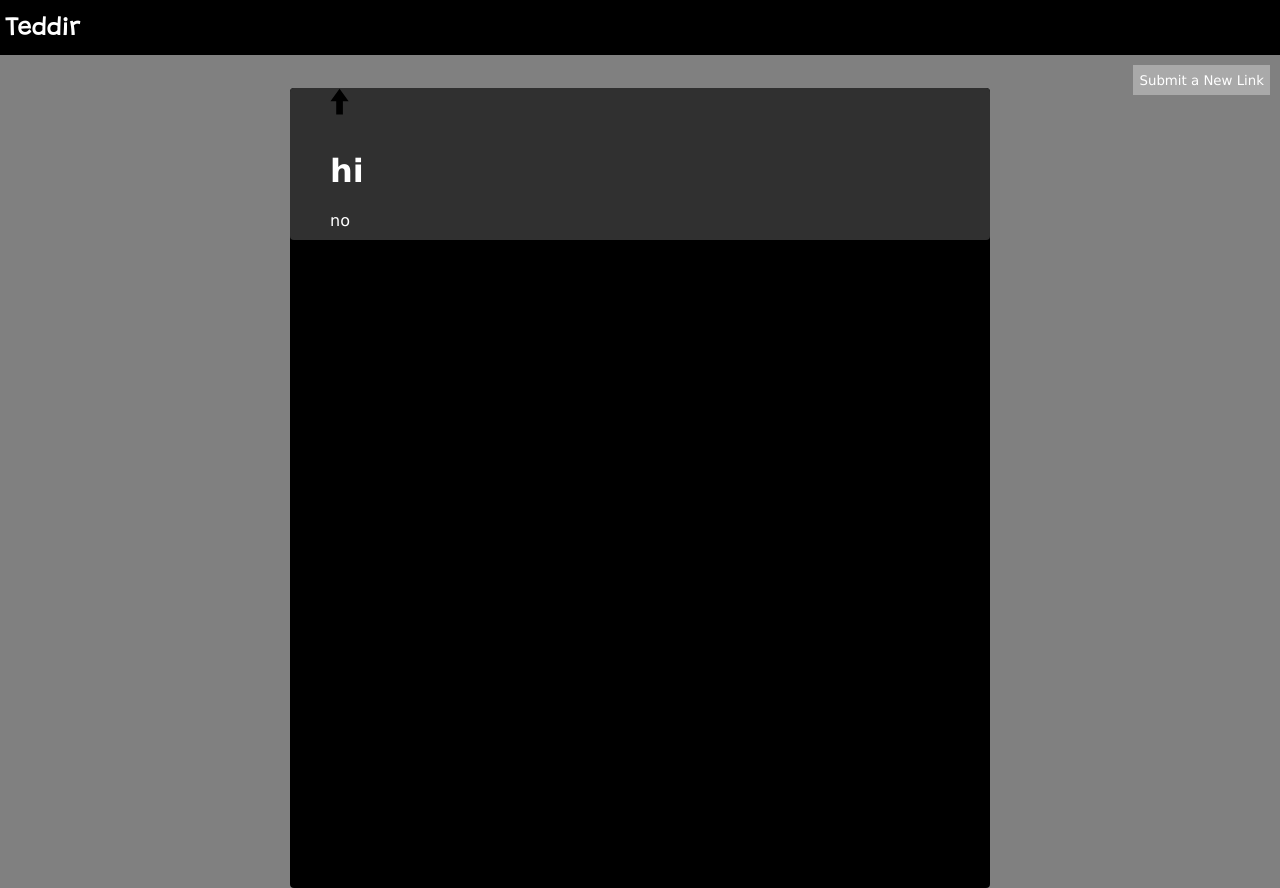
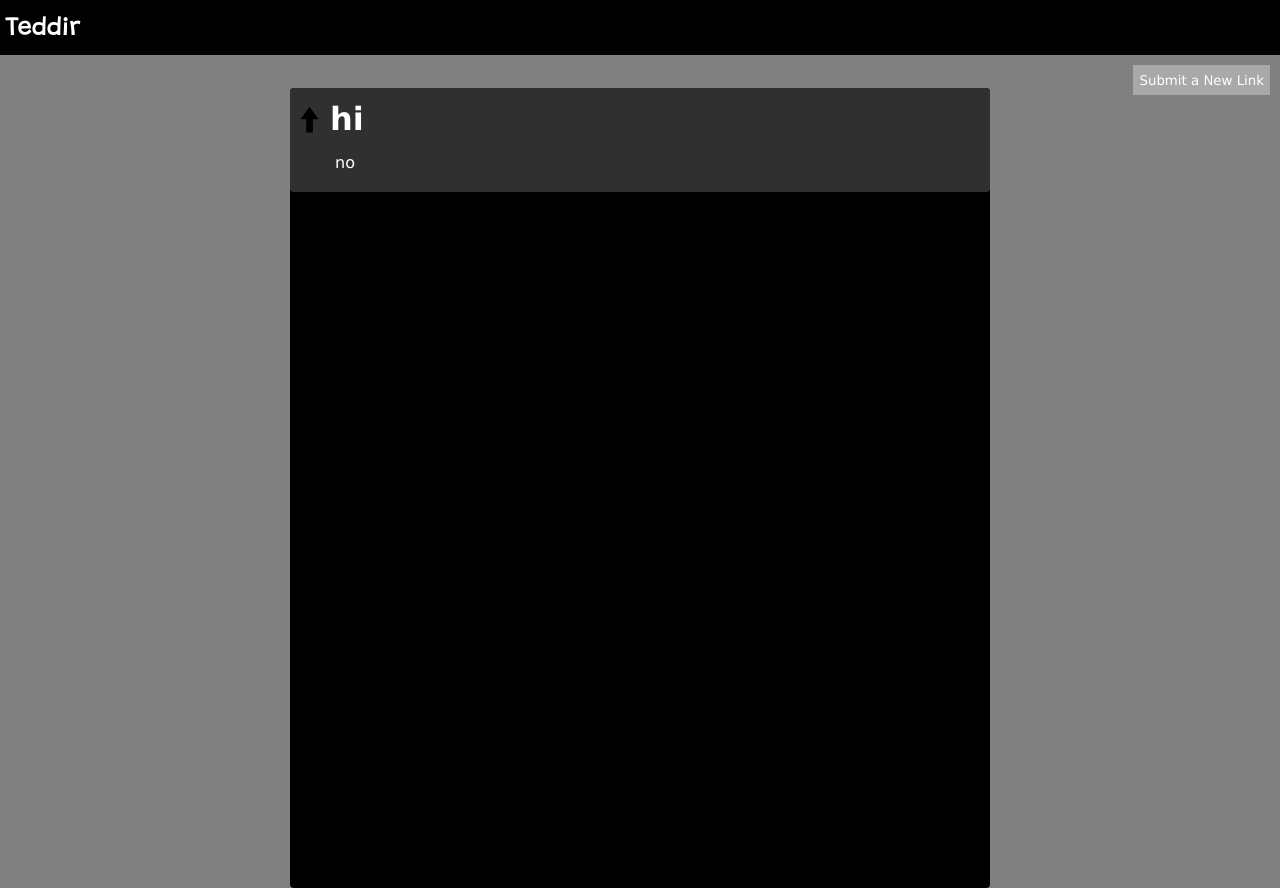
Before and after one commit to h7876/teddir, an Angular app: page / in a window 1280 px wide. Built offline with nearby package versions, Linux system fonts and the light colour scheme.

Commit message:
added some styling to post content/arrow

```diff
--- a/src/app/home-feed/home-feed.component.css
+++ b/src/app/home-feed/home-feed.component.css
@@ -12,13 +12,19 @@
 .title {
     color: white;
     font-family: Verdana, Geneva, Tahoma, sans-serif;
-    padding-top:10px;
+    /* padding-top:10px; */
+    margin: 0px;
+    position: relative;
+    bottom: 20px;
 }
 
 .content {
     color: white;
     font-family: Verdana, Geneva, Tahoma, sans-serif;
     padding-bottom: 10px;
+    margin: 5px;
+    position: relative;
+    bottom: 10px;
 }
 
 .post {
@@ -27,10 +33,12 @@
     width: auto;
     border-radius: 4px;
     padding-left: 40px;
+
+
 }
 
-button {
-    border: none;
-    background: none;
-    cursor: pointer;
+.arrows {
+    position: relative;
+    right: 30px;
+    top: 18px;
 }
--- a/src/app/home-feed/home-feed.component.html
+++ b/src/app/home-feed/home-feed.component.html
@@ -1,7 +1,7 @@
 <div class=postwaterfall>
   <div class=post *ngFor="let link of posts; index as i">
 
-    <app-svg-arrows></app-svg-arrows>
+    <app-svg-arrows class=arrows></app-svg-arrows>
 
     <h1 class=title> {{ link.title }}</h1>
     <p class=content>{{ link.link }}</p>
```
